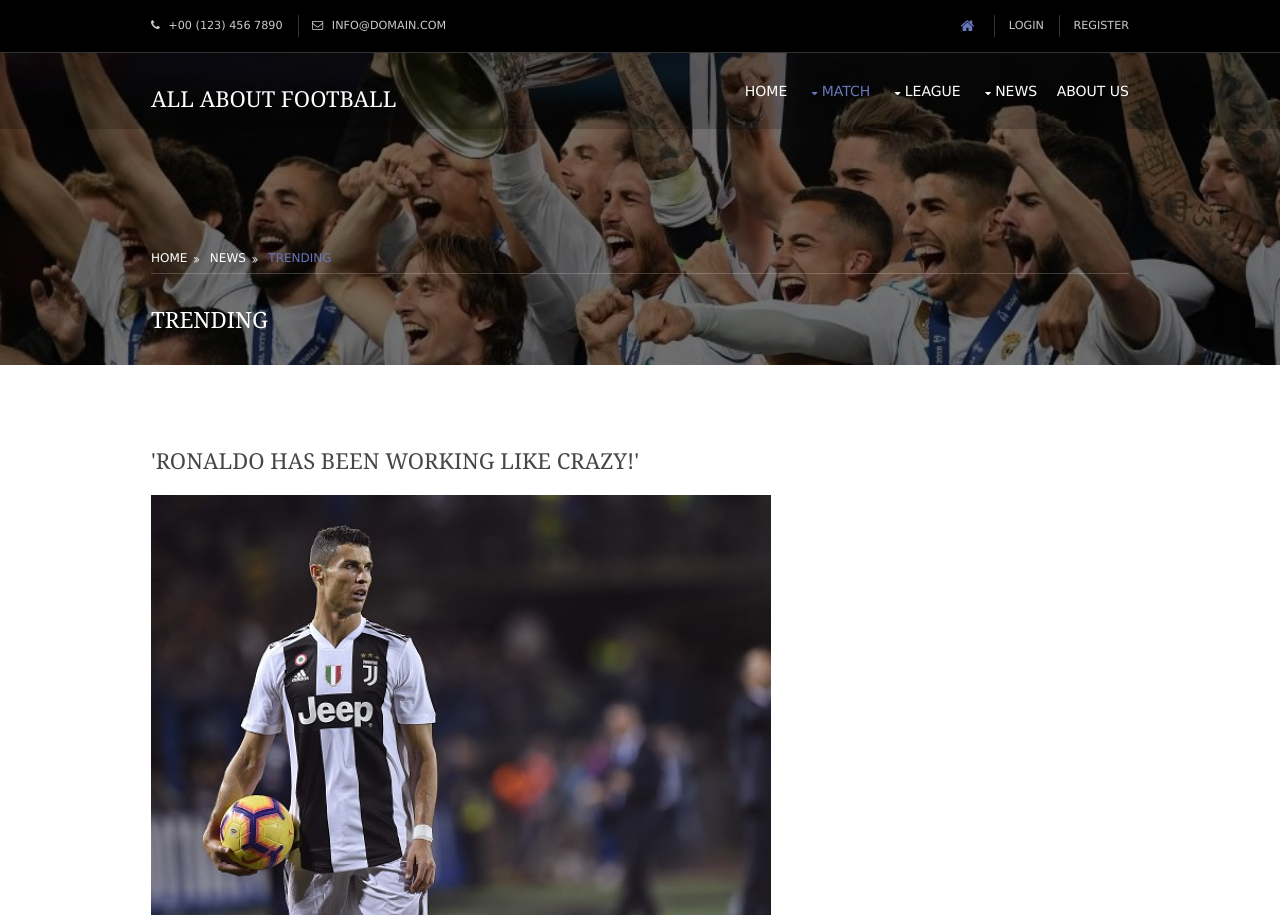
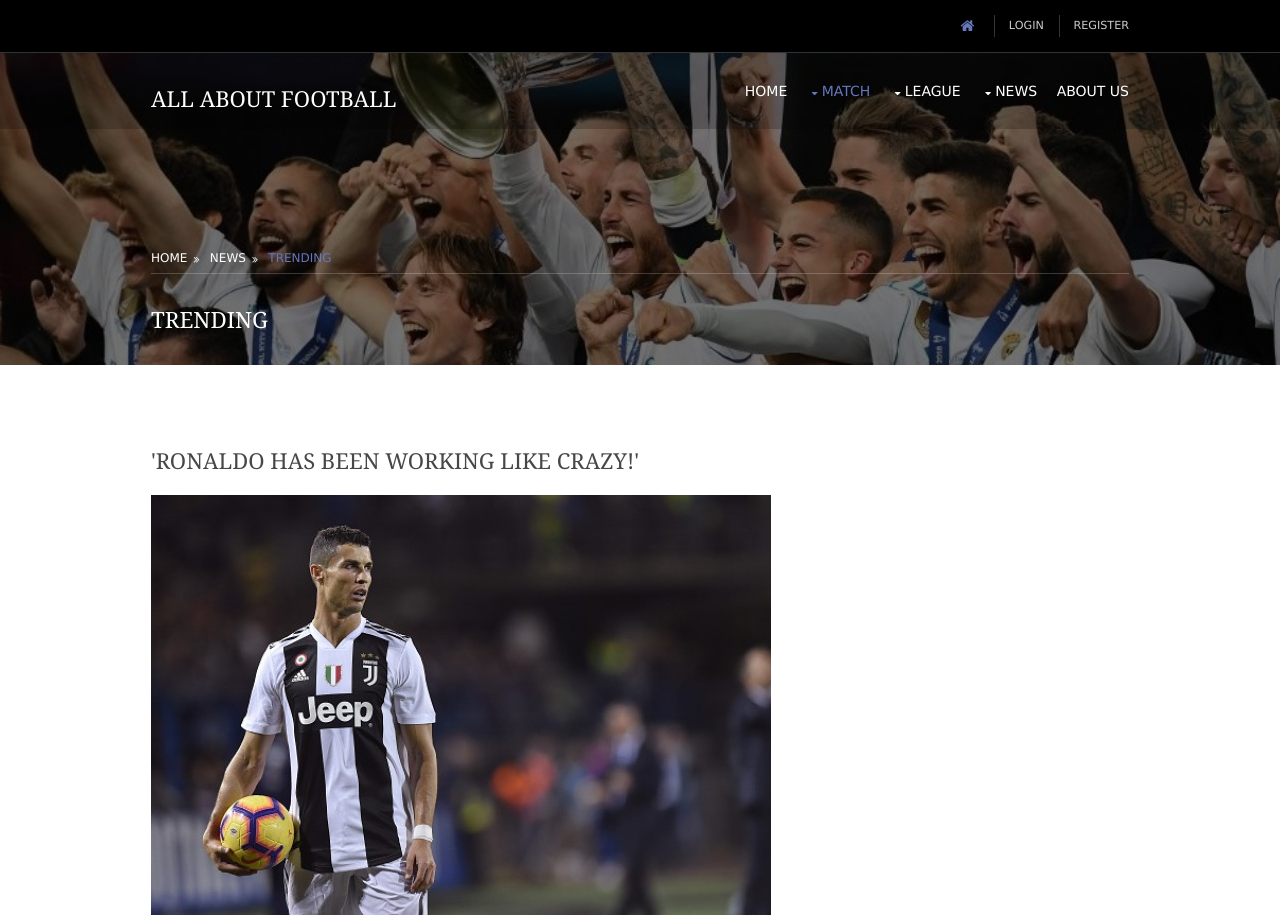
Before and after one commit to faridderaman/faridderaman.github.io, a plain HTML site: page pages/news3.html in a window 1280 px wide. Shown: the top 918 px of the page. Drawn offline with Linux system fonts and the light colour scheme.

Commit message:
Update news3.html

```diff
--- a/pages/news3.html
+++ b/pages/news3.html
@@ -20,12 +20,7 @@ Licence URI: http://www.os-templates.com/template-terms
 <div class="wrapper row0">
   <div id="topbar" class="hoc clear">
     <!-- ################################################################################################ -->
-    <div class="fl_left">
-      <ul>
-        <li><i class="fa fa-phone"></i> +00 (123) 456 7890</li>
-        <li><i class="fa fa-envelope-o"></i> info@domain.com</li>
-      </ul>
-    </div>
+
     <div class="fl_right">
       <ul>
         <li><a href="../index.html"><i class="fa fa-lg fa-home"></i></a></li>
```
